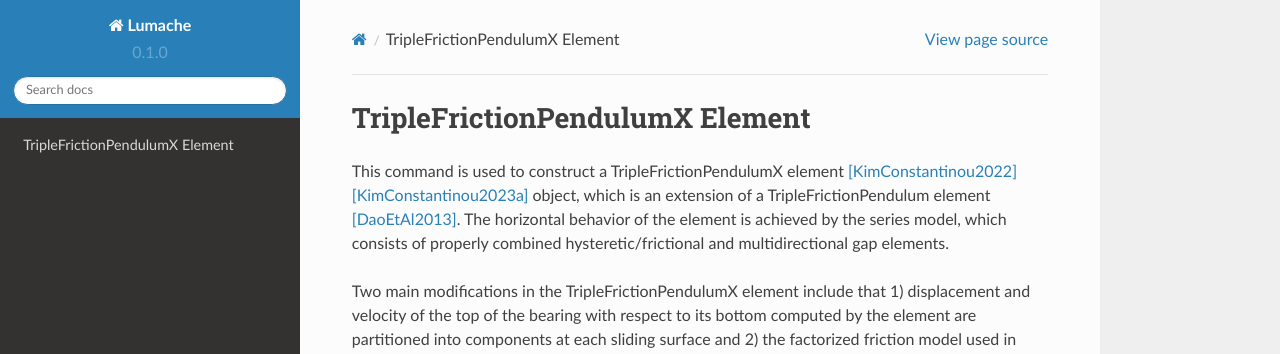
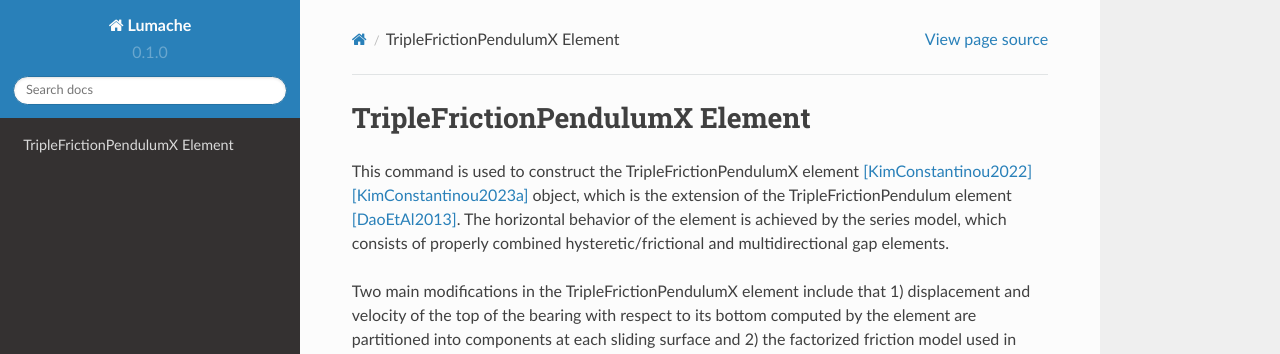
Before and after one commit to shocky0424/rtd-tutorial, a Sphinx documentation site: the page built from docs/source/index.rst, in a window 1280 px wide and 900 px high. Shown: the top 354 px of the window. Built offline with Sphinx 7.4.7 and the Read the Docs theme 2.0.0, drawn with Linux system fonts in a browser that asks for light colours.

Commit message:
Update index.rst

```diff
--- a/docs/source/index.rst
+++ b/docs/source/index.rst
@@ -2,7 +2,7 @@
 TripleFrictionPendulumX Element
 ^^^^^^^^^^^^^^^^
 
-This command is used to construct a TripleFrictionPendulumX element [KimConstantinou2022]_ [KimConstantinou2023a]_ object, which is an extension of a TripleFrictionPendulum element [DaoEtAl2013]_. The horizontal behavior of the element is achieved by the series model, which consists of properly combined hysteretic/frictional and multidirectional gap elements.
+This command is used to construct the TripleFrictionPendulumX element [KimConstantinou2022]_ [KimConstantinou2023a]_ object, which is the extension of the TripleFrictionPendulum element [DaoEtAl2013]_. The horizontal behavior of the element is achieved by the series model, which consists of properly combined hysteretic/frictional and multidirectional gap elements.
 
 Two main modifications in the TripleFrictionPendulumX element include that 1) displacement and velocity of the top of the bearing with respect to its bottom computed by the element are partitioned into components at each sliding surface and 2) the factorized friction model used in OpenSees element FPBearingPTV [KumarEtAl2015]_ is implemented to account for the effects of pressure, velocity and frictional heating on the friction coefficients at each sliding surfaces calculated by means of the partitioned displacement and velocity. The friction coefficient is given by equation (1) to (4) in which :math:`\mu_{ref}` is the reference high speed coefficient of friction at the initial time :math:`t = 0`, initial temperature :math:`T_{0} = 20℃` and initial pressure :math:`p_{0}`, :math:`a` is velocity rate parameter :math:`(= 100s/m)`, :math:`p` is the apparent pressure, and :math:`v` is the amplitude of the velocity.
 
```
